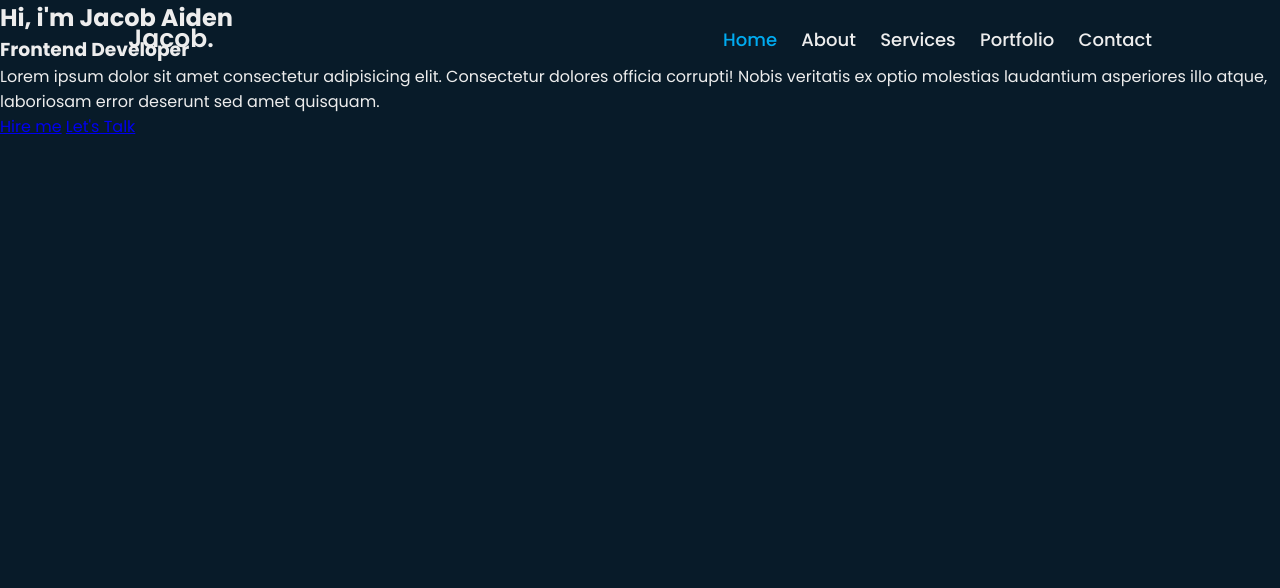
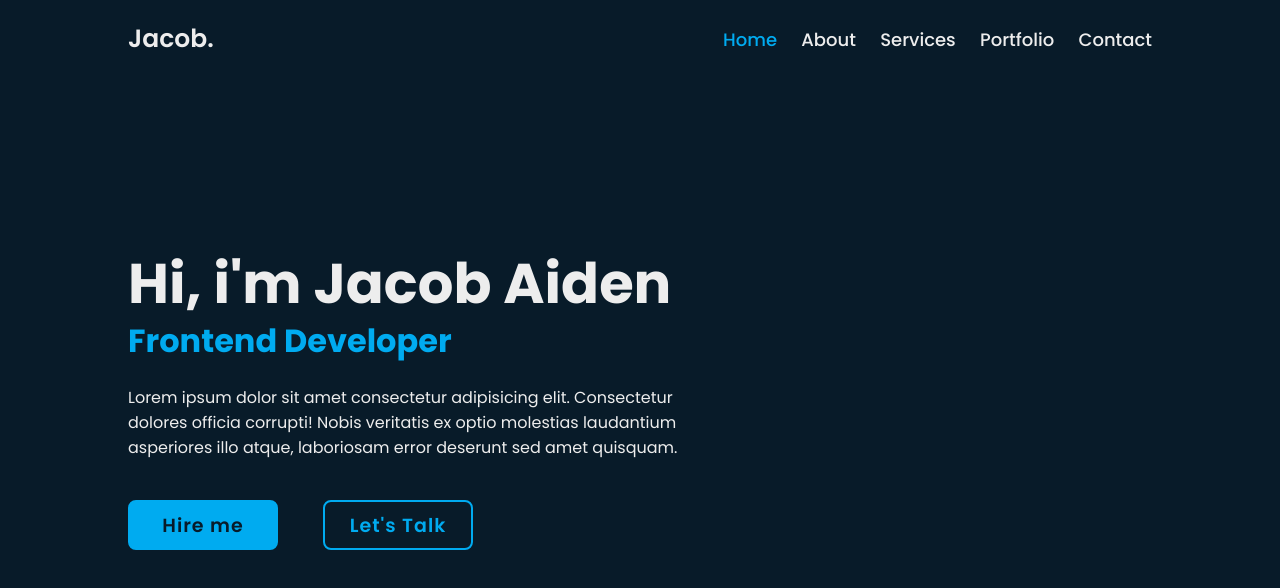
Before and after one commit to David-ob1/Porfolio, a plain HTML site: page index.html in a window 1280 px wide. Drawn offline with nearby package versions, Linux system fonts and the light colour scheme.

Commit message:
detalles

```diff
--- a/style.css
+++ b/style.css
@@ -49,6 +49,94 @@ body{
 }
 
 .home{
+    height: 100vh;
     display: flex;
     align-items: center;
+    padding: 0 10%;
 }
+
+.home-content{
+    /* background-color: yellowgreen; */
+    max-width: 600px;
+}
+
+.home-content h1{
+    font-size: 56px;
+    font-weight: 700;
+    line-height: 1.2;
+}
+
+.home-content h3 {
+    font-size: 32px;
+    font-weight: 700;
+    color: #00abf0;
+}
+
+.home-content p {
+    font-size: 16px;
+    margin: 20px 0 40px;
+}
+
+.home-content .btn-box{
+    display: flex;
+    justify-content: space-between;
+width: 345px;
+height: 50px;
+
+
+}
+
+.btn-box a{
+    position: relative;
+    display: inline-flex;
+    justify-content: center;
+    align-items: center;
+    width: 150px;
+    height: 100%;
+    background: #00abf0;
+    border: 2px solid #00abf0;
+    border-radius: 8px;
+    font-size: 19px;
+    color: #081b29;
+    text-decoration: none;
+    font-weight: 600;
+    letter-spacing: 1px;
+    z-index: 1;
+    overflow: hidden;
+    transition: .5s;
+}
+
+.btn-box a:hover{
+    color: #00abf0;
+}
+
+.btn-box a:nth-child(2){
+    background:transparent;
+    color: #00abf0;
+
+}
+.btn-box a:nth-child(2):hover{
+    color: #081b29;
+}
+
+.btn-box a:nth-child(2)::before{
+    background: #00abf0;
+}
+
+.btn-box a::before{
+    content: "";
+    position: absolute;
+    top: 0;
+    left: 0;
+    width: 0;
+    height: 100%;
+    background: #081b29;
+    z-index: -1;
+    transition: .5s;
+}
+
+
+.btn-box a:hover::before{
+    width: 100%;
+
+}
```
